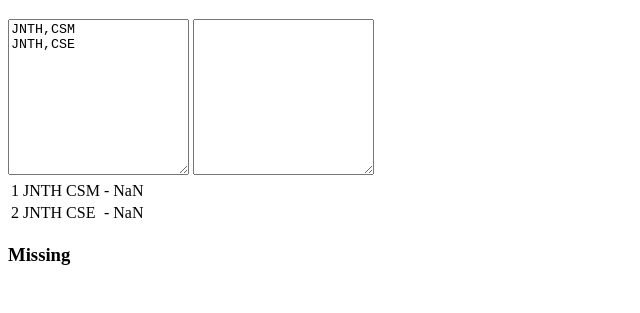
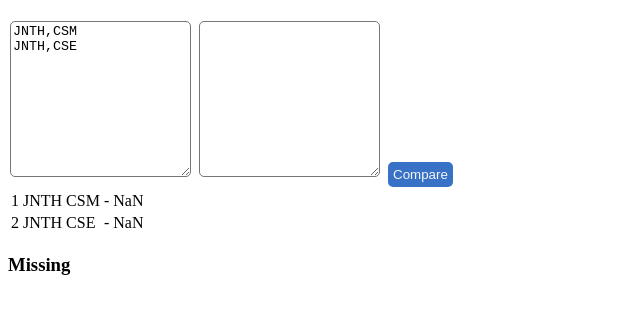
Before and after one commit to kadapallaNithin/comparator, a plain HTML site: page index.html in a window 1280 px wide. Shown: the part 61-374 px from the top of the page, without its empty margins (0-640 px from the left). Drawn offline with Linux system fonts and the light colour scheme.

Commit message:
Added button to compare, some css.

```diff
--- a/index.html
+++ b/index.html
@@ -21,6 +21,18 @@
       #table2 td{
         background-color: #0003;
       }
+    textarea{
+      border-radius: 5px;
+      margin: 2px;
+    }
+    button{
+      background: #3872c6;
+      color: whitesmoke;
+      border: none;
+      border-radius: 5px;
+      padding: 5px;
+      margin: 2px;
+    }
   </style>
 </head>
 <body>
@@ -29,6 +41,7 @@
 JNTH,CSM
 JNTH,CSE</textarea>
     <textarea name="" id="clg_options" rows="10" cols="20"></textarea>
+    <button onclick='fillTable()'>Compare</button>
     <table id="table">
     </table>
     <h3>Missing</h3>
```
